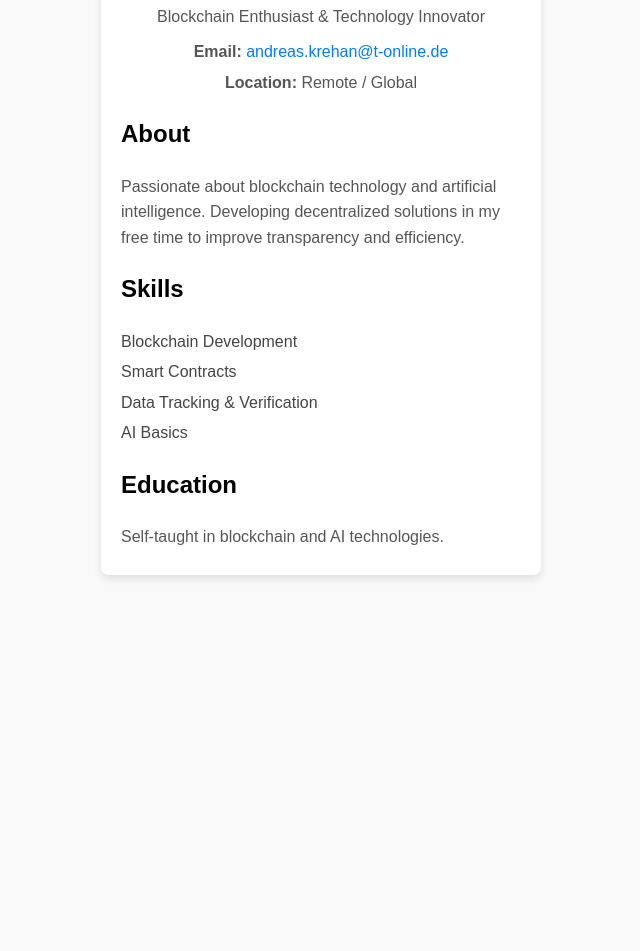
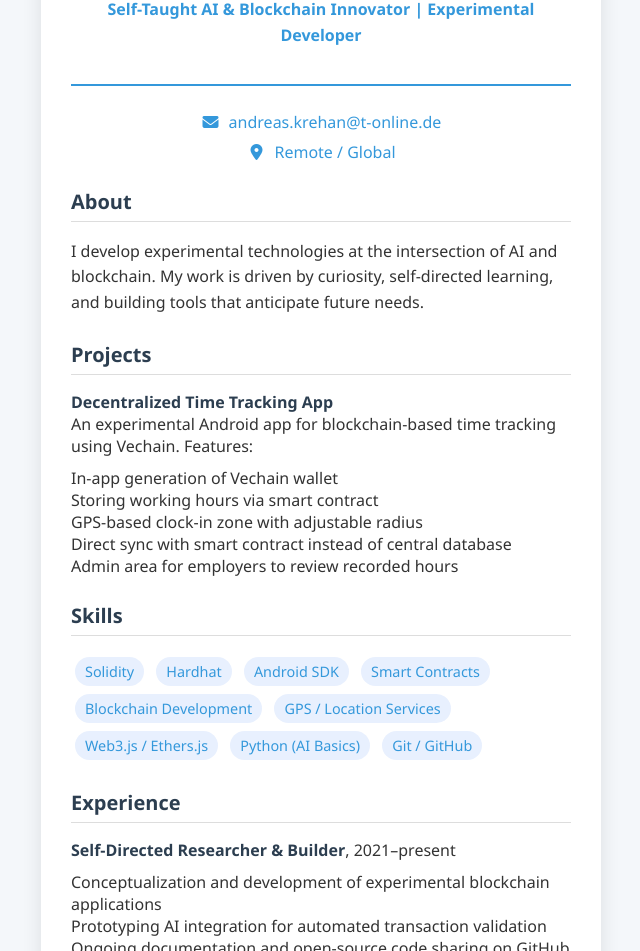
Before and after one commit to broski001/cv, a plain HTML site: page index.html in a window 1280 px wide. Shown: the part 139-1090 px from the top of the page, without its empty margins (319-959 px from the left). Before the commit the page ends 800 px from the top, so only its background shows below. Drawn offline with Linux system fonts and the light colour scheme.

Commit message:
Update index.html

```diff
--- a/index.html
+++ b/index.html
@@ -1,84 +1,198 @@
 <!DOCTYPE html>
 <html lang="en">
 <head>
-    <meta charset="UTF-8">
-    <meta name="viewport" content="width=device-width, initial-scale=1.0">
-    <title>Andreas Krehan - CV Card</title>
+    <meta charset="UTF-8" />
+    <meta name="viewport" content="width=device-width, initial-scale=1.0"/>
+    <title>Andreas Krehan - CV</title>
+    <!-- Font Awesome CDN -->
+    <link rel="stylesheet" href="https://cdnjs.cloudflare.com/ajax/libs/font-awesome/6.5.0/css/all.min.css "/>
     <style>
         body {
-            font-family: Arial, sans-serif;
-            margin: 20px;
+            font-family: 'Segoe UI', Tahoma, Geneva, Verdana, sans-serif;
+            margin: 0;
+            padding: 20px;
+            background-color: #f4f7fa;
+            color: #333;
+        }
+
+        .card {
+            max-width: 500px;
+            margin: 40px auto;
+            background-color: white;
+            border-radius: 12px;
+            box-shadow: 0 8px 20px rgba(0, 0, 0, 0.1);
+            padding: 30px;
+            transition: all 0.3s ease;
+        }
+
+        .card:hover {
+            transform: translateY(-5px);
+            box-shadow: 0 12px 24px rgba(0, 0, 0, 0.15);
+        }
+
+        .header {
+            text-align: center;
+            border-bottom: 2px solid #3498db;
+            padding-bottom: 20px;
+            margin-bottom: 25px;
+        }
+
+        h1 {
+            margin: 0;
+            font-size: 28px;
+            color: #2c3e50;
+        }
+
+        p.subtitle {
+            font-weight: bold;
+            color: #3498db;
+            margin-top: 8px;
+            font-size: 16px;
+        }
+
+        .contact {
+            text-align: center;
+            margin-top: 15px;
+        }
+
+        .contact a {
+            display: flex;
+            align-items: center;
+            justify-content: center;
+            color: #3498db;
+            text-decoration: none;
+            margin: 8px 0;
+            transition: color 0.2s ease;
+        }
+
+        .contact a:hover {
+            color: #2980b9;
+        }
+
+        .contact i {
+            margin-right: 8px;
+            width: 20px;
+            text-align: center;
+        }
+
+        h2.section-title {
+            color: #2c3e50;
+            border-bottom: 1px solid #ddd;
+            padding-bottom: 6px;
+            margin-top: 25px;
+            font-size: 20px;
+        }
+
+        p {
             line-height: 1.6;
-            background-color: #f9f9f9;
-            padding: 20px;
         }
-        .card {
-            max-width: 400px;
-            margin: auto;
-            background-color: white;
-            padding: 20px;
-            border-radius: 8px;
-            box-shadow: 0 4px 8px rgba(0, 0, 0, 0.1);
-        }
-        h1 {
-            color: #333;
-            margin-bottom: 10px;
-        }
-        p {
-            color: #555;
-            margin: 5px 0;
-        }
+
         ul {
             list-style-type: none;
-            padding: 0;
+            padding-left: 0;
             margin: 10px 0;
         }
-        li {
-            margin: 5px 0;
-            color: #444;
+
+        li.skill-tag {
+            display: inline-block;
+            background-color: #e8f0fe;
+            color: #3498db;
+            padding: 5px 10px;
+            margin: 4px;
+            border-radius: 20px;
+            font-size: 0.9em;
         }
-        .header {
-            text-align: center;
+
+        li.project-item {
+            margin: 8px 0;
         }
-        .contact {
-            margin-top: 10px;
-            text-align: center;
+
+        li strong {
+            color: #2c3e50;
         }
-        .contact a {
-            color: #007BFF;
-            text-decoration: none;
-        }
-        .contact a:hover {
-            text-decoration: underline;
+
+        .qrcode {
+            display: block;
+            margin: 30px auto;
+            max-width: 100%;
+            height: auto;
+            border: 2px solid #eee;
+            border-radius: 10px;
         }
     </style>
 </head>
 <body>
 
 <div class="card">
+
     <div class="header">
-        <h1>Mr. Andreas Krehan</h1>
-        <p>Blockchain Enthusiast & Technology Innovator</p>
+        <h1>Andreas Krehan</h1>
+        <p class="subtitle">Self-Taught AI & Blockchain Innovator | Experimental Developer</p>
     </div>
 
     <div class="contact">
-        <p><strong>Email:</strong> <a href="mailto:andreas.krehan@t-online.de">andreas.krehan@t-online.de</a></p>
-        <p><strong>Location:</strong> Remote / Global</p>
+        <a href="mailto:andreas.krehan@t-online.de">
+            <i class="fas fa-envelope"></i> andreas.krehan@t-online.de
+        </a>
+        <a href="#">
+            <i class="fas fa-map-marker-alt"></i> Remote / Global
+        </a>
     </div>
 
-    <h2>About</h2>
-    <p>Passionate about blockchain technology and artificial intelligence. Developing decentralized solutions in my free time to improve transparency and efficiency.</p>
+    <h2 class="section-title">About</h2>
+    <p>
+        I develop experimental technologies at the intersection of AI and blockchain.
+        My work is driven by curiosity, self-directed learning, and building tools that anticipate future needs.
+    </p>
 
-    <h2>Skills</h2>
+    <h2 class="section-title">Projects</h2>
     <ul>
-        <li>Blockchain Development</li>
-        <li>Smart Contracts</li>
-        <li>Data Tracking & Verification</li>
-        <li>AI Basics</li>
+        <li class="project-item">
+            <strong>Decentralized Time Tracking App</strong><br>
+            An experimental Android app for blockchain-based time tracking using Vechain. Features:
+            <ul>
+                <li>In-app generation of Vechain wallet</li>
+                <li>Storing working hours via smart contract</li>
+                <li>GPS-based clock-in zone with adjustable radius</li>
+                <li>Direct sync with smart contract instead of central database</li>
+                <li>Admin area for employers to review recorded hours</li>
+            </ul>
+        </li>
     </ul>
 
-    <h2>Education</h2>
-    <p>Self-taught in blockchain and AI technologies.</p>
+    <h2 class="section-title">Skills</h2>
+    <ul>
+        <li class="skill-tag">Solidity</li>
+        <li class="skill-tag">Hardhat</li>
+        <li class="skill-tag">Android SDK</li>
+        <li class="skill-tag">Smart Contracts</li>
+        <li class="skill-tag">Blockchain Development</li>
+        <li class="skill-tag">GPS / Location Services</li>
+        <li class="skill-tag">Web3.js / Ethers.js</li>
+        <li class="skill-tag">Python (AI Basics)</li>
+        <li class="skill-tag">Git / GitHub</li>
+    </ul>
+
+    <h2 class="section-title">Experience</h2>
+    <ul>
+        <li class="project-item">
+            <strong>Self-Directed Researcher & Builder</strong>, 2021–present
+            <ul>
+                <li>Conceptualization and development of experimental blockchain applications</li>
+                <li>Prototyping AI integration for automated transaction validation</li>
+                <li>Ongoing documentation and open-source code sharing on GitHub</li>
+            </ul>
+        </li>
+    </ul>
+
+    <h2 class="section-title">Education</h2>
+    <p>
+        Autodidactically built expertise in blockchain and AI through hands-on implementation.
+    </p>
+
+    <!-- QR-Code Einbindung -->
+    <img src="qrcode_broski001.github.io.png" alt="QR Code to my CV" class="qrcode" />
+
 </div>
 
 </body>
```
